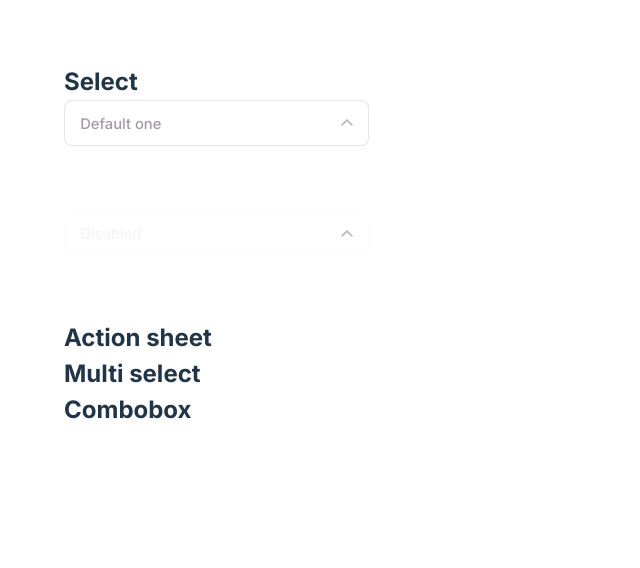
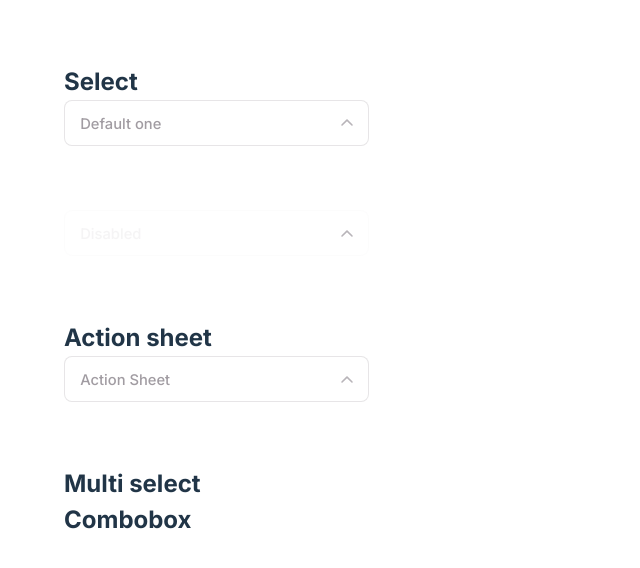
Before and after one commit to LoveBosikova/select-cedro, a React (Vite) app in the folder select/: page / in a window 1280 px wide. Shown: the top 568 px of the page, without its empty margins (0-640 px from the left). Built offline with nearby package versions, Linux system fonts and the light colour scheme.

Commit message:
action sheet progress

```diff
--- a/select/src/App.tsx
+++ b/select/src/App.tsx
@@ -2,10 +2,16 @@ import './App.scss'
 import SelectBasic from './components/select/selectBasic'
 import Title from './components/title/title'
 
-import { simpleSelectCorrectData } from './mocks/simpleSelectMocks'
+import { TYPES, CUSTOMS, CUSTOM_ELEMENTS } from './utils/globals';
+
+
+import { simpleSelectCorrectData } from './mocks/simpleSelectMocks';
+import { actionSheetCorrectData } from './mocks/actionSheetMocks';
+import ActionSheet from './components/sheetfield/actionSheet';
 
 function App() {
   // Страничка для презентации всех видов селекта
+
 
   return (
     <main className='main'>
@@ -15,6 +21,7 @@ function App() {
             <ul className='select__list'>
               <li className='select__item'>
                 <SelectBasic
+                type={TYPES.DEFAULT}
                 name='Test1'
                 placeholder='Default one'
                 items={simpleSelectCorrectData}>
@@ -23,6 +30,7 @@ function App() {
               <li className='select__item'>
                 <SelectBasic
                 name='Test2'
+                type={TYPES.DEFAULT}
                 placeholder='Disabled'
                 isDisabled={true}
                 items={simpleSelectCorrectData}>
@@ -32,6 +40,22 @@ function App() {
         </section>
         <section className='select--actionSheet'>
         <Title>Action sheet</Title>
+        <ul className='select__list'>
+          <li className='select__item'>
+            <SelectBasic
+              name='Test3'
+              type={TYPES.ACTIONSHEET}
+              placeholder='Action Sheet'
+              isDisabled={false}
+              items={actionSheetCorrectData}
+              isCustomSheetField={true}
+              customSheetField={CUSTOM_ELEMENTS[CUSTOMS.ACTIONSHEET]}
+              >
+            </SelectBasic>
+          </li>
+
+        </ul>
+
         </section>
         <section className='select--multi'>
         <Title>Multi select</Title>
--- a/select/src/components/select/select.tsx
+++ b/select/src/components/select/select.tsx
@@ -1,10 +1,11 @@
+import React from 'react';
 import Dropdawn from '../dropdawn/dropdawn';
 import Chevron from '../chevron/chevron';
+import { TYPES } from '../../utils/globals';
 
 import { useEffect, useState } from 'react'
 
 import type { ISelectProps } from './selectBasic';
-import { ISelectItem } from '../dropdawn/dropdawn';
 
 import style from './select.module.scss';
 
@@ -19,6 +20,7 @@ export interface ISimpleSelectItem {
 function Select (props: ISelectProps) {
     const {
         name,
+        type,
         items,
         form = undefined,
         customLabel,
@@ -30,6 +32,8 @@ function Select (props: ISelectProps) {
         placeholder = 'Placeholder',
         children,
         mode,
+        isCustomSheetField = false,
+        customSheetField,
         ...rest
         } = props
 
@@ -41,8 +45,6 @@ function Select (props: ISelectProps) {
     const [ isError, setIsError] = useState<boolean>(false);
     // Подходящие значения инпута
     const [ currentData, setCurrentData ] = useState<ISimpleSelectItem[]>(items);
-
-    console.log(currentData);
 
     const handleInputChange = (e: React.ChangeEvent<HTMLInputElement>) => {
         e.preventDefault();
@@ -81,7 +83,7 @@ function Select (props: ISelectProps) {
     }, [value.value])
 
     return (
-        <>
+        <React.Fragment>
         <input
             type='text'
             id={name}
@@ -111,10 +113,13 @@ function Select (props: ISelectProps) {
                 isActive={isFocused}
                 setIsFocused={setIsFocused}
                 setValue={setValue}
-                setCurrentData={setCurrentData}>
+                setCurrentData={setCurrentData}
+                isCustomSheetField={isCustomSheetField}
+                customSheetField={customSheetField}
+                {...rest}>
             </Dropdawn>
         )}
-        </>
+        </React.Fragment>
     )
 }
 
--- a/select/src/components/select/selectBasic.tsx
+++ b/select/src/components/select/selectBasic.tsx
@@ -1,9 +1,11 @@
-import { type ReactNode } from 'react'
+import { type ReactNode, type ReactElement } from 'react'
 
 import { SELECT, TYPES } from '../../utils/globals';
+
+import { ISimpleSelectItem } from './select';
+import { IActionSheetProps } from '../sheetfield/actionSheet';
+
 import style from './selectBasic.module.scss'
-import { ISimpleSelectItem } from './select';
-
 export interface ISelectProps {
     type?: string | undefined,
     name: string,
@@ -18,10 +20,12 @@ export interface ISelectProps {
     placeholder?: string | undefined,
     isMultiple?: boolean,
     mode?: undefined | string,
+    isCustomSheetField?: boolean,
+    customSheetField?: ReactNode | Element | ReactElement<any, any> | JSX.Element | { key: string; component: (props: IActionSheetProps) => JSX.Element } ,
     children?: ReactNode | ReactNode[]
 }
 
-// Главное, что нужно сделать при создании селекта - написать его тип -DEFAULT | ACTIONSHEET | MULTISELECT | COMBOBOX
+// Главное, что нужно сделать при создании селекта - написать его тип type = DEFAULT | ACTIONSHEET | MULTISELECT | COMBOBOX
 // В зависимости от этого компонент уже будет требовать причитающиеся ему входные данные
 // Для создания любого селекта обязательно нужно указать его имя
 // Флаг form  связывает отдельно стоящий элемент <input> с формой. По умолчанию не связан ни с какой формой.
@@ -38,6 +42,7 @@ function SelectBasic (props: ISelectProps) {
         type = TYPES.DEFAULT,
         name,
         customLabel,
+        ...rest
         } = props
 
         const SelectComponent = SELECT[type].component;
--- /dev/null
+++ b/select/src/components/sheetfield/actionSheet.module.scss
@@ -0,0 +1,4 @@
+.customSheet {
+    width: 100%;
+    max-width: 100%;
+}
--- /dev/null
+++ b/select/src/components/sheetfield/actionSheet.tsx
@@ -0,0 +1,35 @@
+import React from 'react';
+
+import { IActionFieldTestData } from '../../mocks/actionSheetMocks';
+import IconBox from '../../assets/icon-box.png';
+
+import style from './actionSheet.module.scss';
+
+export interface IActionSheetProps {
+    item: IActionFieldTestData,
+    isCustomSheetField: boolean
+}
+
+function ActionSheet (props: IActionSheetProps) {
+
+    const { item } = props;
+
+    return (
+    <React.Fragment>
+    <li className={style.customSheet}>
+        <picture className={style.lettersWrap}>
+            <img className={style.letters} src={item.src} alt={item.value} />
+        </picture>
+        <div className={style.textWrap}>
+            <h3 className={style.value}>{item.value}</h3>
+            <p className={style.type}>{item.type}</p>
+        </div>
+        <picture className={style.boxWrap}>
+            <img className={style.box} src={IconBox} alt='Icon Box' />
+        </picture>
+    </li>
+    </React.Fragment>
+    )
+}
+
+export default ActionSheet
--- a/select/src/components/sheetfield/sheetfield.tsx
+++ b/select/src/components/sheetfield/sheetfield.tsx
@@ -1,4 +1,4 @@
-import { Dispatch, SetStateAction } from 'react';
+import { Dispatch, ReactNode, SetStateAction } from 'react';
 
 import style from './sheetfield.module.scss';
 
@@ -7,13 +7,24 @@ import type { ISimpleSelectItem } from '../select/select';
 interface IPropsSheetField {
     value: ISimpleSelectItem,
     items: ISimpleSelectItem[],
+    isCustomSheetField: boolean,
+    CustomSheetField?: ReactNode | ReactNode[] | null,
     setValue: Dispatch<SetStateAction<ISimpleSelectItem>>,
     setIsFocused: Dispatch<SetStateAction<boolean>>,
     setCurrentData: Dispatch<SetStateAction<ISimpleSelectItem[]>>
 }
 function SheetField (props: IPropsSheetField) {
 
-    const { value, setValue, setIsFocused, setCurrentData, items } = props
+    const {
+        value,
+        setValue,
+        setIsFocused,
+        setCurrentData,
+        isCustomSheetField = false,
+        items,
+        CustomSheetField = <></>,
+        ...rest
+    } = props
 
     const handleClick = () => {
         setValue(value);
@@ -24,9 +35,9 @@ function SheetField (props: IPropsSheetField) {
     if (!value.value) return null
 
     return (
-        <li className={style.sheetfield} onClick={handleClick}>
-            { value.value }
-        </li>
+        <>
+        {isCustomSheetField ? <CustomSheetField {...props}/> : <li className={style.sheetfield} onClick={handleClick}> { value.value }</li>}
+        </>
     )
 }
 
--- a/select/src/components/title/title.tsx
+++ b/select/src/components/title/title.tsx
@@ -5,7 +5,6 @@ interface ITitleProps {
 }
 
 function Title (props: ITitleProps) {
-    // const {text} = props;
     return (
         <h2>
             {props.children}
--- /dev/null
+++ b/select/src/mocks/actionSheetMocks.tsx
@@ -0,0 +1,45 @@
+export interface IActionFieldTestData {
+    id: number,
+    type: string,
+    value: string,
+    src: string,
+}
+
+export const actionSheetCorrectData: IActionFieldTestData[] = [
+    {
+        id: 0,
+        type: 'Subtitle',
+        value: 'Title',
+        src: '../../assets/icon-letters.png'
+    },
+    {
+        id: 1,
+        type: 'Subtitle',
+        value: 'Title 2' ,
+        src: '../../assets/icon-letters.png'
+    },
+    {
+        id: 2,
+        type: 'Subtitle',
+        value: 'Title 3',
+        src: '../../assets/icon-letters.png'
+    },
+    {
+        id: 3,
+        type: 'Subtitle',
+        value: 'Item 4',
+        src: '../../assets/icon-letters.png'
+    },
+    {
+        id: 4,
+        type: 'Subtitle',
+        value: 'Item 5',
+        src: '../../assets/icon-letters.png'
+    },
+    {
+        id: 5,
+        type: 'Subtitle',
+        value: 'Item 6',
+        src: '../../assets/icon-letters.png'
+    },
+]
--- a/select/src/utils/globals.ts
+++ b/select/src/utils/globals.ts
@@ -1,4 +1,5 @@
 import Select from "../components/select/select";
+import ActionSheet from "../components/sheetfield/actionSheet";
 
 export const TYPES = {
     DEFAULT: 'DEFAULT',
@@ -12,8 +13,23 @@ export const SELECT = {
         key: TYPES.DEFAULT,
         component: Select,
     },
-    [TYPES.MULTISELECT]: {
-        key: TYPES.MULTISELECT,
-      component:  Select, //Это компонента
+    [TYPES.ACTIONSHEET]: {
+        key: TYPES.ACTIONSHEET,
+        component:  Select,
+    },
+    // [TYPES.MULTISELECT]: {
+    //     key: TYPES.MULTISELECT,
+    //     component:  Select,
+    // }
+}
+
+export const CUSTOMS = {
+    ACTIONSHEET: 'ACTIONSHEET',
+}
+
+export const CUSTOM_ELEMENTS = {
+    [CUSTOMS.ACTIONSHEET]: {
+        key: CUSTOMS.ACTIONSHEET,
+        component: ActionSheet,
     }
 }
```
Also changed, not shown: select/src/components/dropdawn/dropdawn.tsx (+29 -5 lines), select/src/components/select/selectActionSheet.tsx (+40 -3 lines), select/src/assets/icon-box.png (added).
